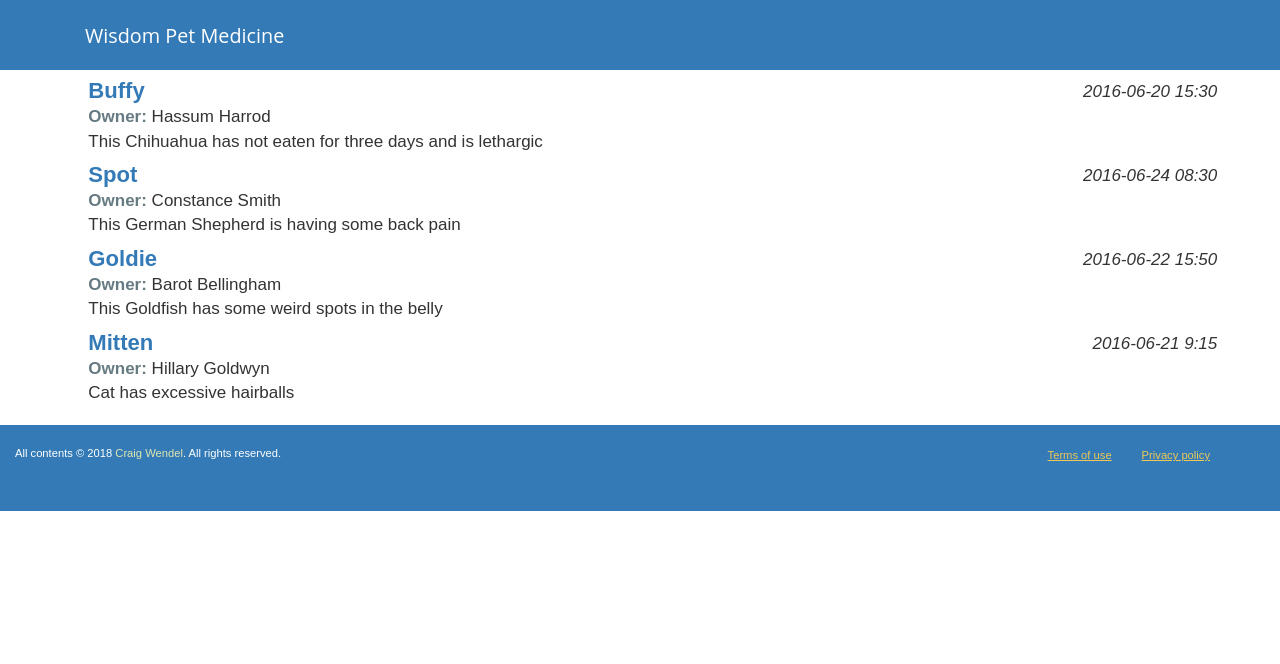
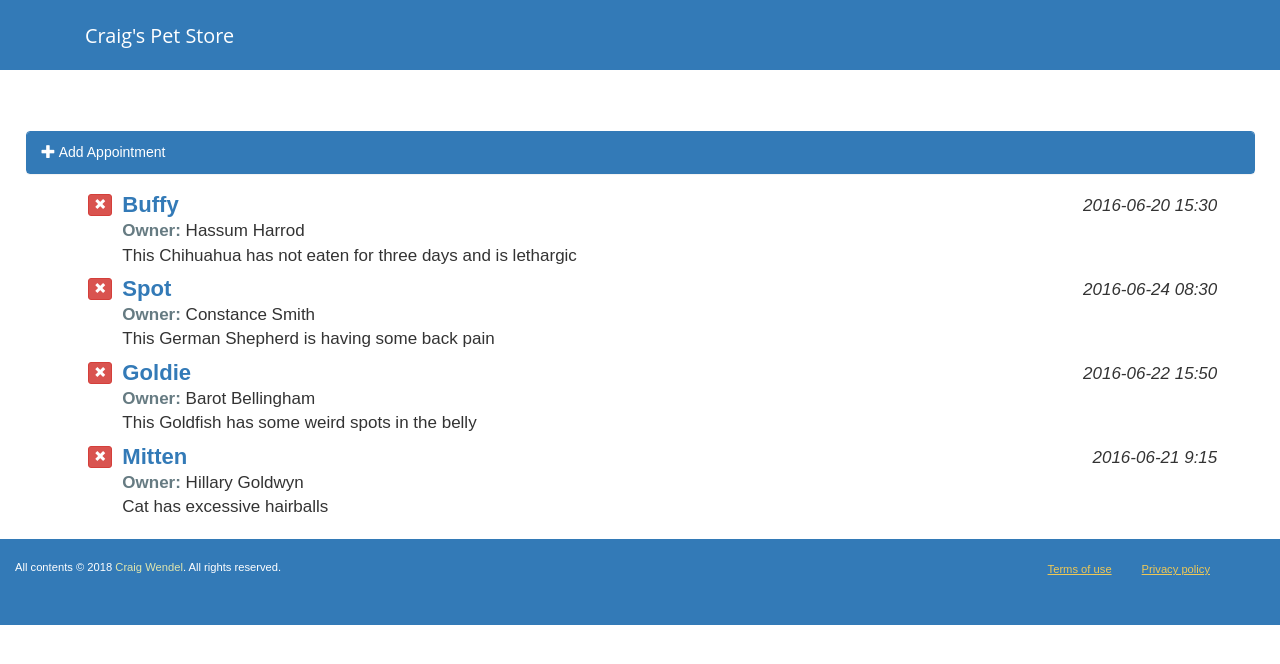
Before and after one commit to craigwendel/react-interface, a React (Create React App) app: page / in a window 1280 px wide. Shown: the top 664 px of the page. Built offline with nearby package versions, Linux system fonts and the light colour scheme.

Commit message:
Add form element. Add ability to delete appointments and render new list. Add ability to toggle form on/off.

```diff
--- /dev/null
+++ b/src/components/AddApt.js
@@ -0,0 +1,64 @@
+import React, { Component } from 'react'
+
+export default class AddApt extends Component {
+
+  toggleAptDisplay = () => {
+    this.props.handleToggle()
+  }
+
+  render () {
+    let displayAptBody = {
+      display: this.props.bodyVisible ? 'block' : 'none'
+    }
+
+    return (
+      <div className='panel panel-primary'>
+        <div className='panel-heading apt-addheading' onClick={this.toggleAptDisplay}>
+          <span className='glyphicon glyphicon-plus' /> Add Appointment</div>
+        <div className='panel-body' style={displayAptBody}>
+          <form className='add-appointment form-horizontal'>
+            <div className='form-group'>
+              <label className='col-sm-2 control-label' htmlFor='petName'>Pet Name</label>
+              <div className='col-sm-10'>
+                <input type='text' className='form-control'
+                  id='petName' ref='inputPetName' placeholder="Pet's Name" />
+              </div>
+            </div>
+            <div className='form-group'>
+              <label className='col-sm-2 control-label' htmlFor='petOwner'>Pet Owner</label>
+              <div className='col-sm-10'>
+                <input type='text' className='form-control'
+                  id='petOwner' ref='inputOwnerName' placeholder="Owner's Name" />
+              </div>
+            </div>
+            <div className='form-group'>
+              <label className='col-sm-2 control-label' htmlFor='aptDate'>Date</label>
+              <div className='col-sm-4'>
+                <input type='date' className='form-control'
+                  id='aptDate' ref='inputAptDate' />
+              </div>
+              <label className='col-sm-2 control-label' htmlFor='aptTime'>Time</label>
+              <div className='col-sm-4'>
+                <input type='time' className='form-control'
+                  id='aptTime' ref='inputAptTime' />
+              </div>
+
+            </div>
+            <div className='form-group'>
+              <label className='col-sm-2 control-label' htmlFor='aptNotes'>Apt. Notes</label>
+              <div className='col-sm-10'>
+                <textarea className='form-control' rows='4' cols='50'
+                  id='aptNotes' ref='inputAptNotes' placeholder='Appointment Notes' />
+              </div>
+            </div>
+            <div className='form-group'>
+              <div className='col-sm-offset-2 col-sm-10'>
+                <button type='submit' className='btn btn-primary pull-right'>Add Appointment</button>
+              </div>
+            </div>
+          </form>
+        </div>
+      </div>
+    )
+  }
+}
--- a/src/components/AptList.js
+++ b/src/components/AptList.js
@@ -1,10 +1,20 @@
 import React, { Component } from 'react'
 
 export default class AptList extends Component {
+
+handleDelete = () => {
+    this.props.onDelete(this.props.whichItem)
+  }
+
   render () {
     return (
       <div className=''>
         <li className='pet-item media'>
+          <div className='media-left'>
+            <button className='pet-delete btn btn-xs btn-danger' onClick={this.handleDelete}>
+              <span className='glyphicon glyphicon-remove' />
+            </button>
+          </div>
           <div className='pet-info media-body'>
             <span className='pet-name'>{this.props.item.petName}</span>
             <span className='apt-date pull-right'>{this.props.item.aptDate}</span>
--- a/src/components/BaseLayout.js
+++ b/src/components/BaseLayout.js
@@ -8,11 +8,21 @@ export default class BaseLayout extends Component {
           <nav className='navbar navbar-default'>
             <div className='container-fluid'>
               <div className='navbar-header'>
-                <a className="navbar-brand" href=""><h1>Wisdom Pet Medicine</h1></a>
+                <a className='navbar-brand' href=''><h1>Craig's Pet Store</h1></a>
               </div>
             </div>
           </nav>
         </header>
+
+        <div className='main'>
+          <div className='page' id='petratings'>
+            <div className='container'>
+              <div className='row'>
+                <div className='col-sm-12' />
+              </div>
+            </div>
+          </div>
+        </div>
 
         {this.props.children}
 
--- a/src/components/MainInterface.js
+++ b/src/components/MainInterface.js
@@ -1,29 +1,44 @@
 import React, {Component} from 'react'
+
+import data from '../data/data.js'
+
 import AptList from './AptList'
-import data from '../data/data.js'
+import AddApt from './AddApt'
+
+let _ = require('lodash')
 
 export default class MainInterface extends Component {
   constructor (props) {
     super(props)
 
-    this.state = { myAppointments: data }
+    this.state = {
+      myAppointments: data,
+      aptBodyVisible: false
+    }
+  }
+
+  deleteMessage = (item) => {
+    let allApts = this.state.myAppointments
+    let newApts = _.without(allApts, item)
+    this.setState({myAppointments: newApts})
+  }
+
+  toggleAddDisplay = () => {
+    this.setState({aptBodyVisible: !this.state.aptBodyVisible})
   }
 
   render () {
     let filteredApts = this.state.myAppointments
     filteredApts = filteredApts.map((item, i) => {
       return (
-        <AptList key={i} item={item} />
+        <AptList key={i} item={item} whichItem={item} onDelete={this.deleteMessage} />
       )
     })
 
     return (
       <div className='interface'>
-        <div className='row'>
-          <div className='col-sm-12'>
-            <ul className='item-list media-list'>{filteredApts}</ul>
-          </div>
-        </div>
+        <AddApt bodyVisible={this.state.aptBodyVisible} handleToggle={this.toggleAddDisplay} />
+        <ul className='item-list media-list'>{filteredApts}</ul>
       </div>
     )
   }
--- a/src/styles/App.css
+++ b/src/styles/App.css
@@ -31,6 +31,9 @@ header .navbar-brand h1 {
 .main {
   background: white;
   padding: 30px 0;
+}
+div.panel.panel-primary {
+  margin-right: 2%;
 }
 /**  Footer **/
 
--- a/src/styles/index.css
+++ b/src/styles/index.css
@@ -1,5 +1,5 @@
 body {
-  margin: 0%;
+  margin-right: 0%;
   padding: 0;
   font-family: sans-serif;
 }
```
Also changed, not shown: src/data/data.js (+16 -16 lines).
